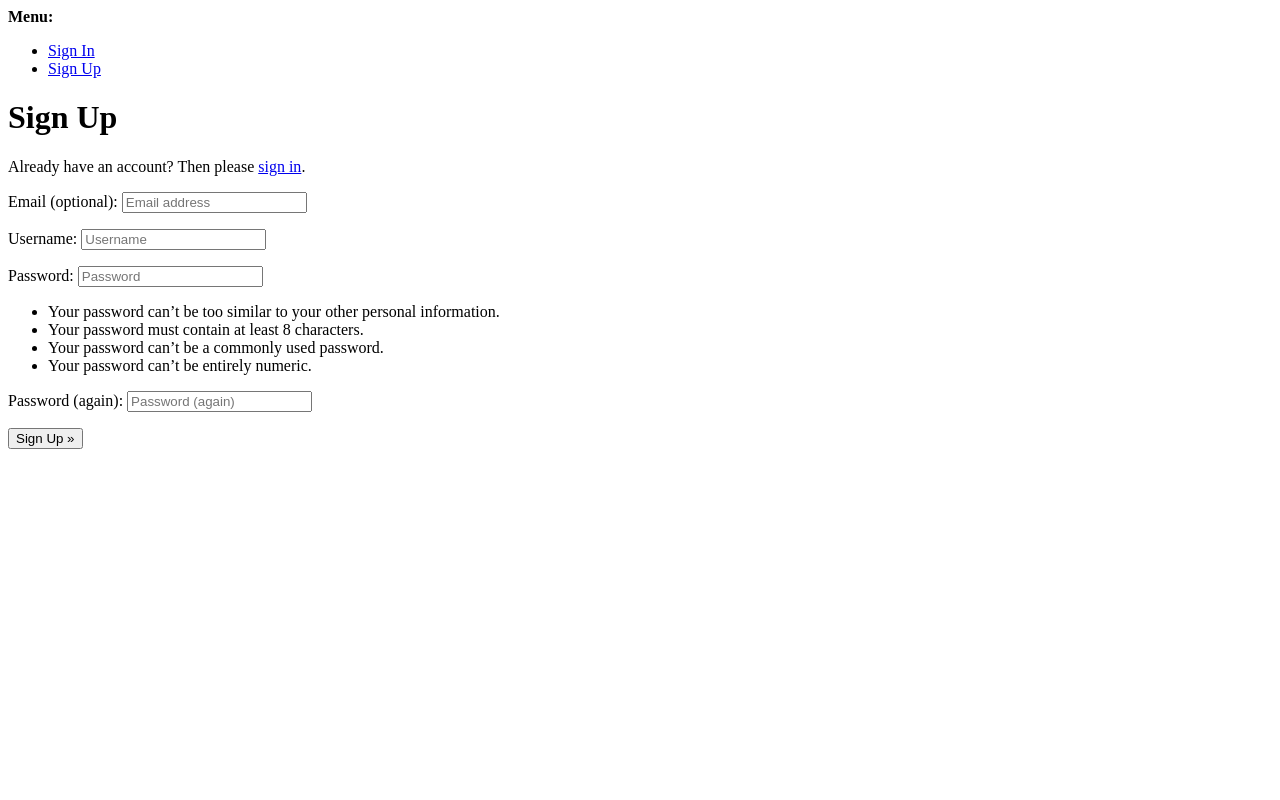
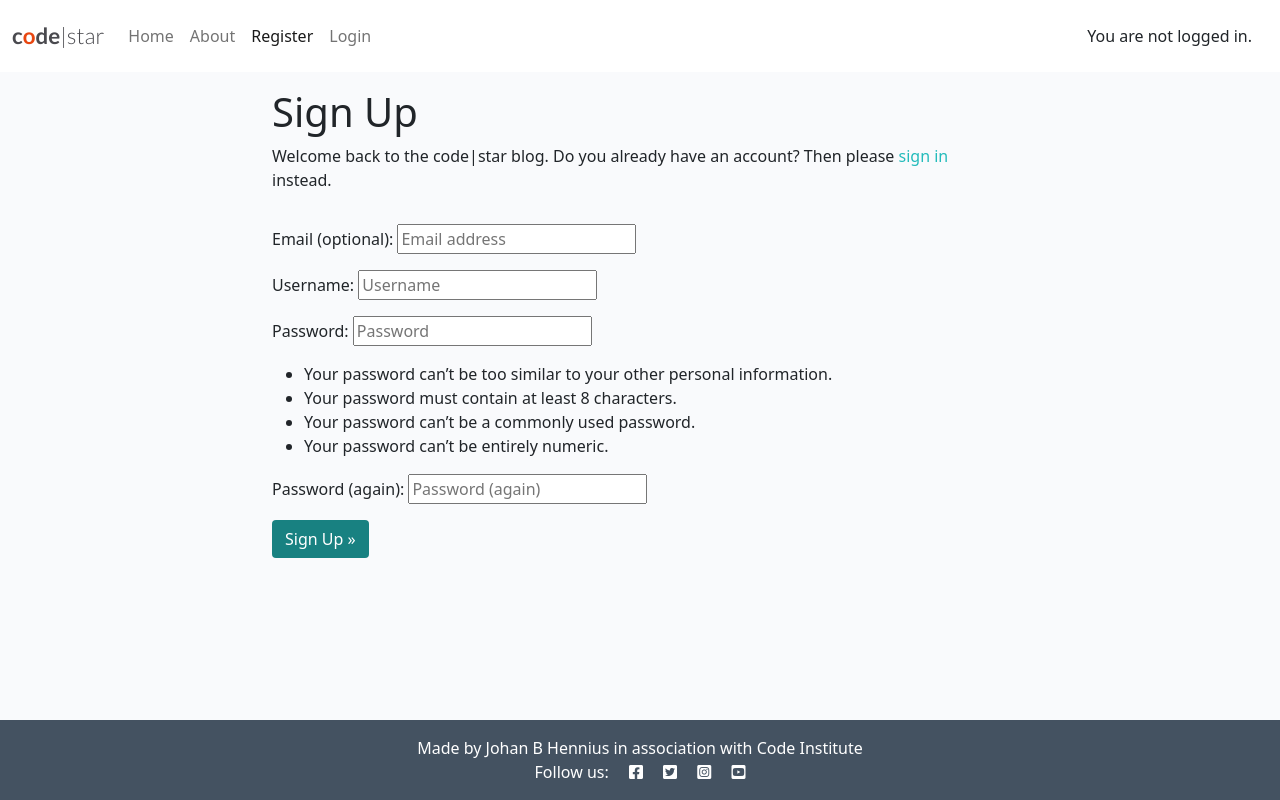
Before and after one commit to Johan-Hennius/first-django-blog, a Django app: page /accounts/signup/ in a window 1280 px wide. Run offline with Django 4.2, Linux system fonts and the light colour scheme.

Commit message:
add style to signup page

```diff
--- a/templates/account/signup.html
+++ b/templates/account/signup.html
@@ -1,21 +1,30 @@
-{% extends "account/base.html" %}
+{% extends "base.html" %}
 
 {% load i18n %}
 
 {% block head_title %}{% trans "Signup" %}{% endblock head_title %}
 
 {% block content %}
+<div class="container">
+  <div class="row">
+    <div class="col-md-8 mt-3 offset-md-2">
       <h1>{% trans "Sign Up" %}</h1>
 
-<p>{% blocktrans %}Already have an account? Then please <a href="{{ login_url }}">sign in</a>.{% endblocktrans %}</p>
-
+      <p>{% blocktrans %}Welcome back to the code|star blog. Do you already have an account? Then please <a class="link" href="{{ login_url }}">sign in</a> instead.{% endblocktrans %}
+      </p>
+    </div>
+  </div>
+  <div class="row">
+    <div class="col-md-8 mt-3 offset-md-2">
       <form class="signup" id="signup_form" method="post" action="{% url 'account_signup' %}">
         {% csrf_token %}
         {{ form.as_p }}
         {% if redirect_field_value %}
         <input type="hidden" name="{{ redirect_field_name }}" value="{{ redirect_field_value }}" />
         {% endif %}
-  <button type="submit">{% trans "Sign Up" %} &raquo;</button>
+        <button class="btn btn-signup right" type="submit">{% trans "Sign Up" %} &raquo;</button>
       </form>
-
+    </div>
+  </div>
+</div>
 {% endblock content %}
```
Lines whose indentation alone changed are shown as unchanged.
